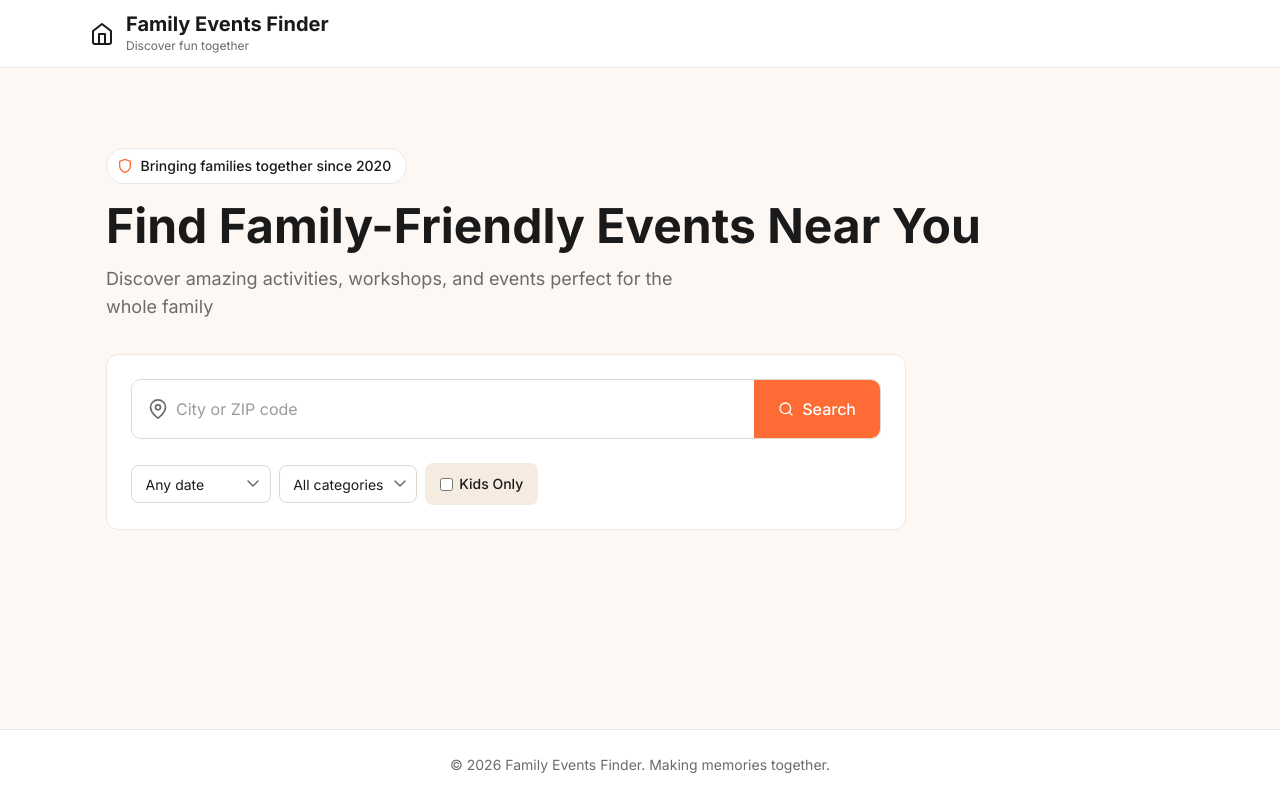
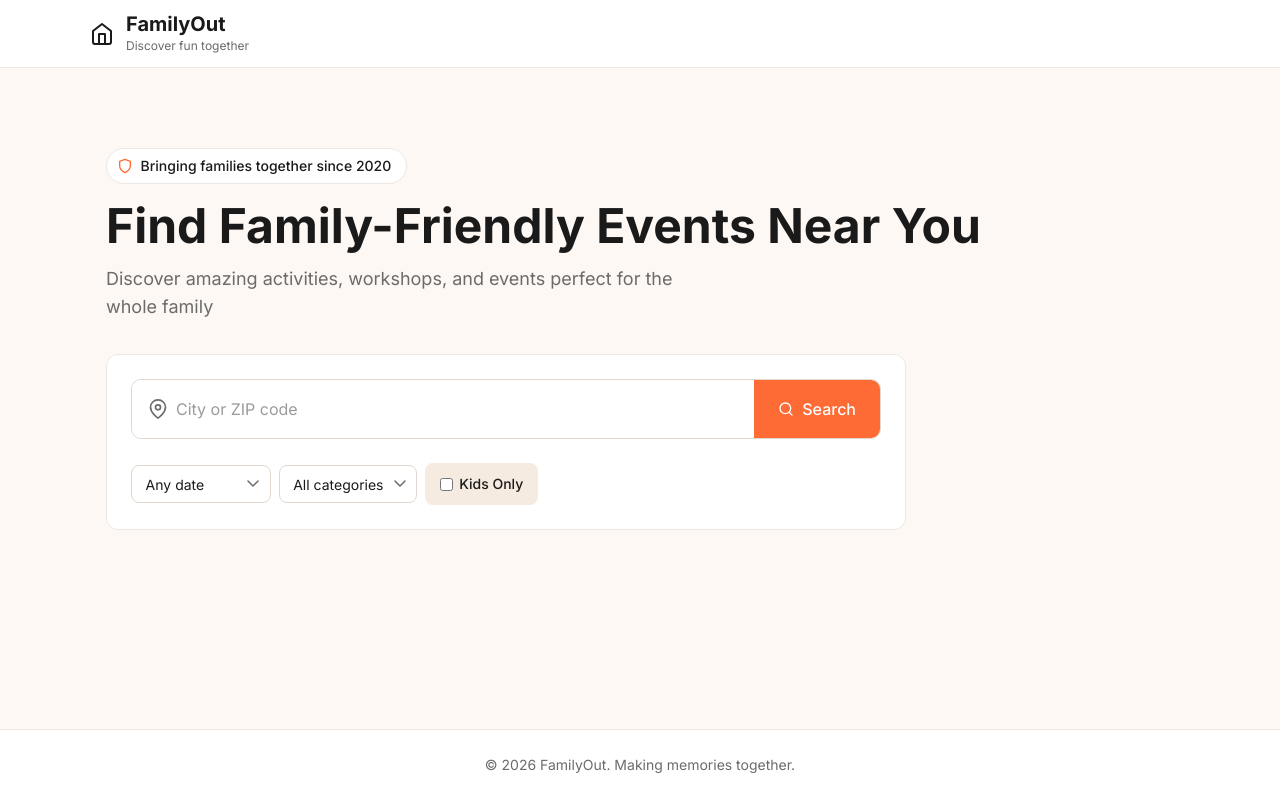
Before and after one commit to brianchin-sudo/familyout, a Flask app: page / in a window 1280 px wide. Run offline with Flask 3, Linux system fonts and the light colour scheme.

Commit message:
Use FamilyOut name consistently in header and footer
Co-Authored-By: Claude Sonnet 4.6 <noreply@anthropic.com>

```diff
--- a/templates/base.html
+++ b/templates/base.html
@@ -16,7 +16,7 @@
         <polyline points="9 22 9 12 15 12 15 22"/>
       </svg>
       <div class="site-header-text">
-        <a href="/" class="site-title">Family Events Finder</a>
+        <a href="/" class="site-title">FamilyOut</a>
         <span class="site-subtitle">Discover fun together</span>
       </div>
     </div>
@@ -32,7 +32,7 @@
     {% block content %}{% endblock %}
   </main>
   <footer class="site-footer">
-    &copy; 2026 Family Events Finder. Making memories together.
+    &copy; 2026 FamilyOut. Making memories together.
   </footer>
 </body>
 </html>
```
